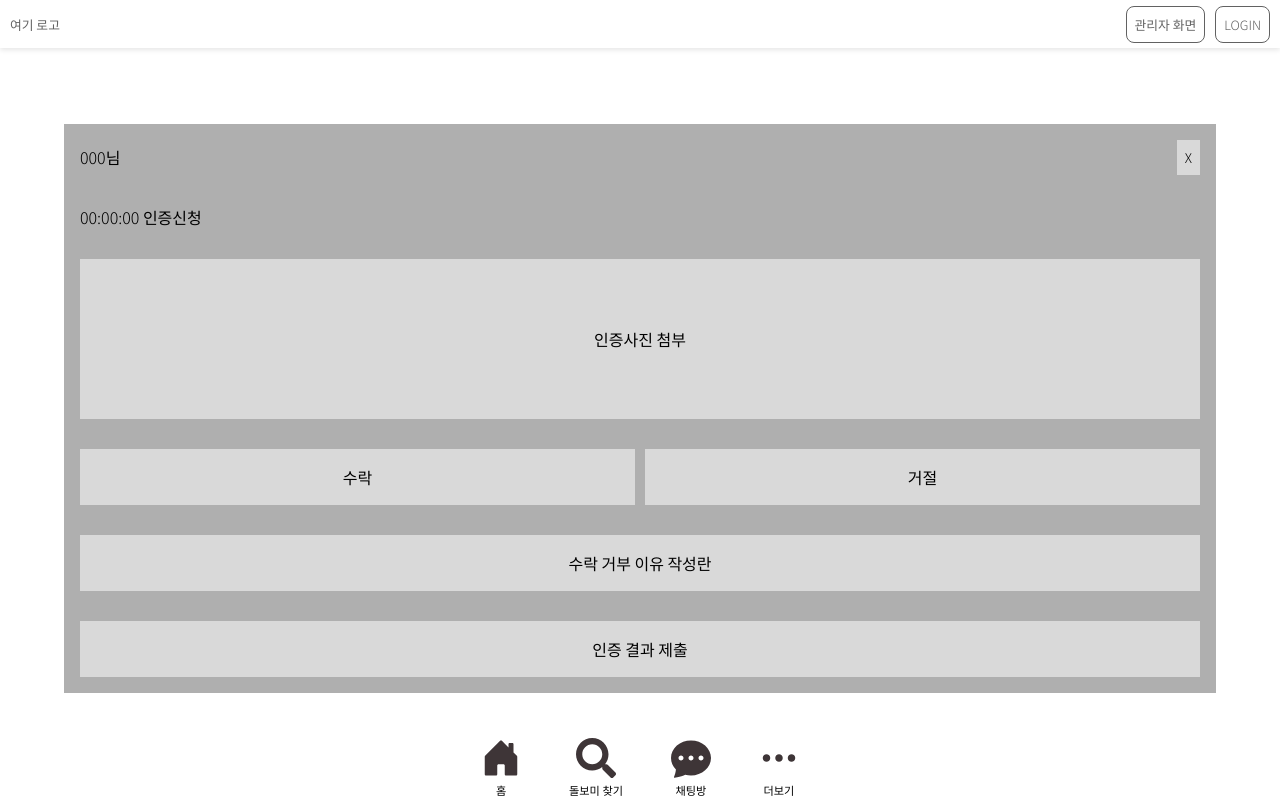
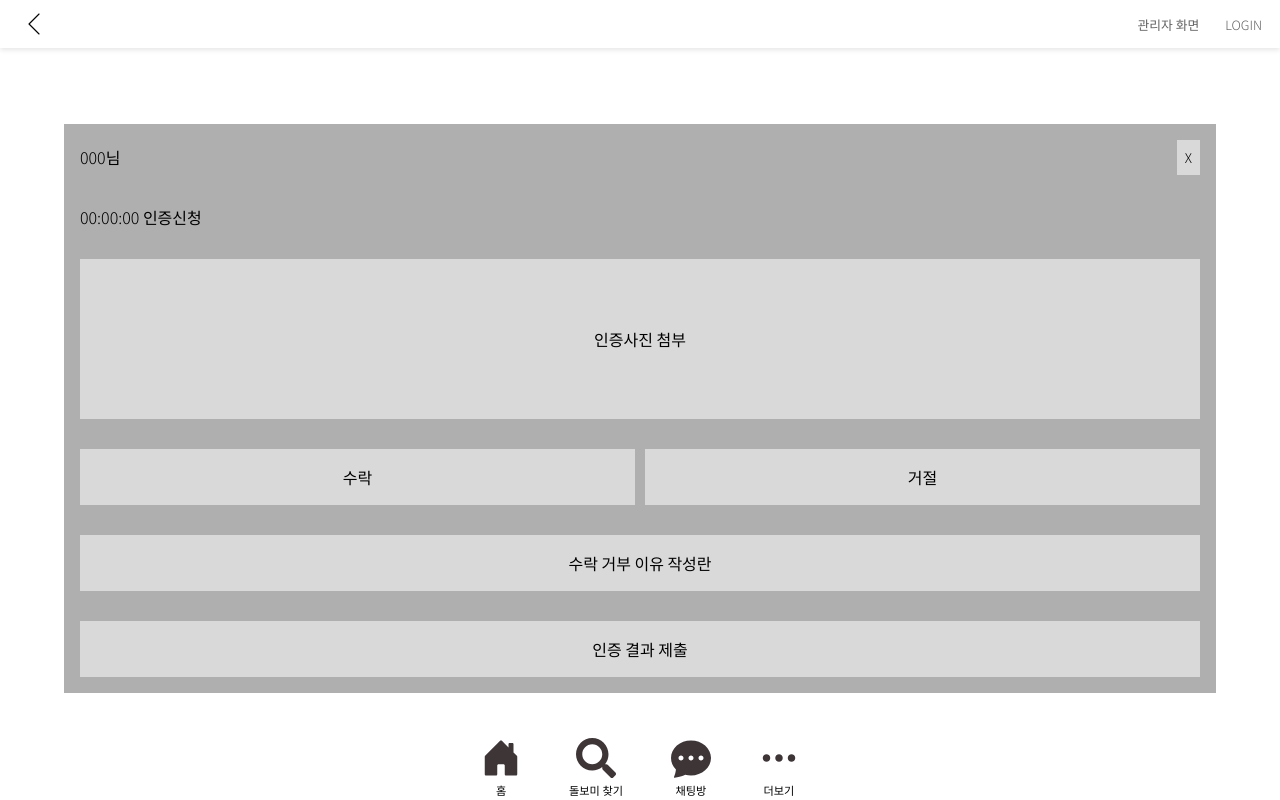
Before and after one commit to yerimi00/GovTech_FE, a React (Vite) app in the folder bombom/: page /detaillowprotectorpage in a window 1280 px wide. Built offline with nearby package versions, Linux system fonts and the light colour scheme.

Commit message:
[ADD] footer 경로가 아닌 경우, header에 뒤로가기 버튼이 렌더링되도록 추가

```diff
--- a/bombom/src/components/header/all_header/header.jsx
+++ b/bombom/src/components/header/all_header/header.jsx
@@ -1,6 +1,6 @@
 import React, { useState } from 'react';
 import styled from 'styled-components';
-import { useNavigate } from 'react-router-dom';
+import { useNavigate, useLocation } from 'react-router-dom';
 import CustomRow from '../../container/CustomRow';
 import CustomColumn from '../../container/CustomColumn';
 import CustomFont from '../../container/CustomFont';
@@ -22,7 +22,7 @@ const HeaderContainer = styled.header`
 `;
 
 const Button = styled.button`
-border: 1px solid #626262;
+border: none;
 border-radius: 0.5rem;
 background-color: transparent;
 
@@ -34,8 +34,14 @@ padding: 0.5rem;
 cursor: pointer;
 `;
 
+const StyledImg = styled.img`
+  width: 2rem;
+  height: 2rem;
+`;
+
 export default function Header() {
     const navigate = useNavigate();
+    const location = useLocation();
 
     const goLogin = () => {
         navigate('/firstloginpage'); // 보호자 로그인, 돌보미 로그인 중 선택하는 화면으로 넘어감
@@ -45,11 +51,23 @@ export default function Header() {
         navigate('/adminpage'); // 관리자화면. 나중에 조건부 렌더링으로 수정할 것임!
     }
 
+    const handleGoBack = () => {
+        navigate(-1);
+    };
+
+    const isSpecialRoute = ['/', '/want', '/chatting', '/more'].includes(location.pathname);
+
     return (
         <HeaderContainer>
             <CustomRow width='100%' justifyContent='space-between'>
                 <CustomRow width='100%' justifyContent='space-between' gap='1rem'>
-                    <CustomFont color='#626262' font='0.8rem'>여기 로고</CustomFont>
+                    {isSpecialRoute ? (
+                        <CustomFont color='#626262' font='0.8rem'>여기 로고</CustomFont>
+                    ) : (
+                        <Button onClick={handleGoBack}>
+                            <StyledImg src={'icon_back.png'} alt="뒤로가기" />
+                        </Button>
+                    )}
 
                     <CustomRow>
                         <Button onClick={goAdmin}>
```
